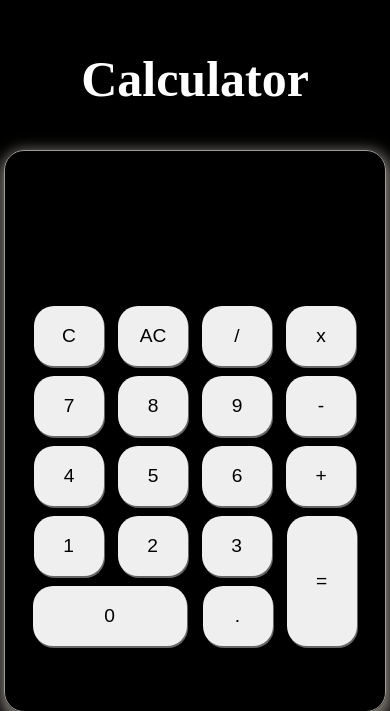
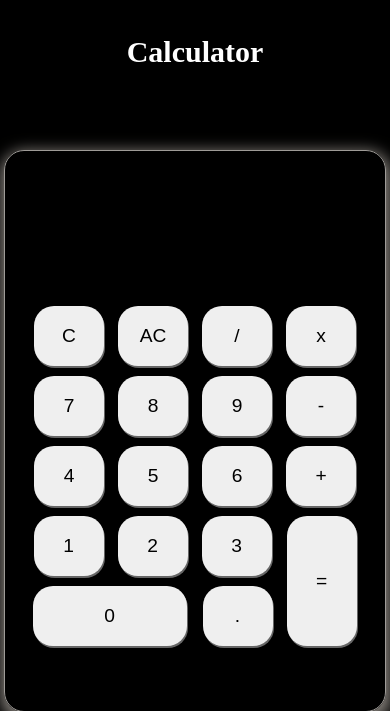
Before and after one commit to tikaramgahane2k4/Calculator-App, a Flask app: page / in a window 390 px wide. Shown: the top 711 px of the page. Run offline with Flask 3, Linux system fonts and the light colour scheme.

Commit message:
Updated css media

```diff
--- a/static/css/style.css
+++ b/static/css/style.css
@@ -92,7 +92,7 @@ button:active {
 @media (max-width: 430px) {
     .container {
         width: 400px;
-        margin-top: 150px;
+        margin-top: 100px;
     }
 
     .calculation-box {
@@ -101,6 +101,10 @@ button:active {
         background: black;
         border: none;
 
+    }
+    h1{
+        font-size: 30px;
+        margin-top: 35px;
     }
 
     button {
```
